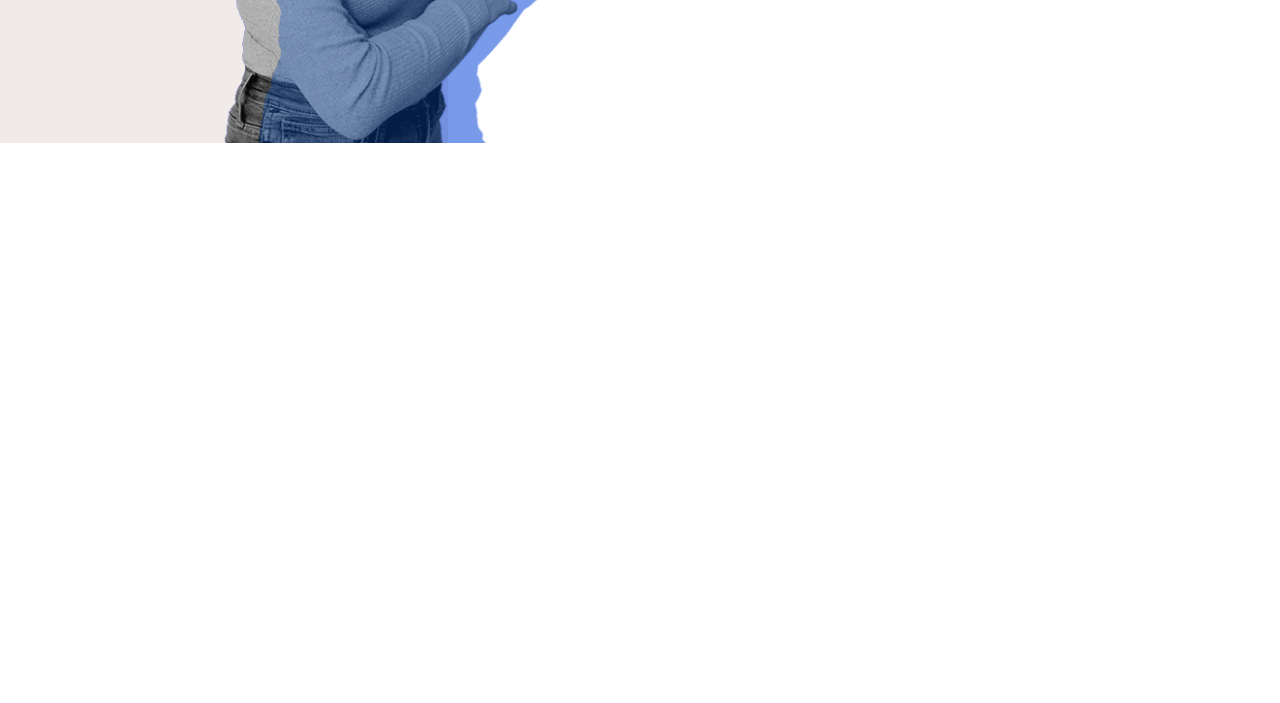
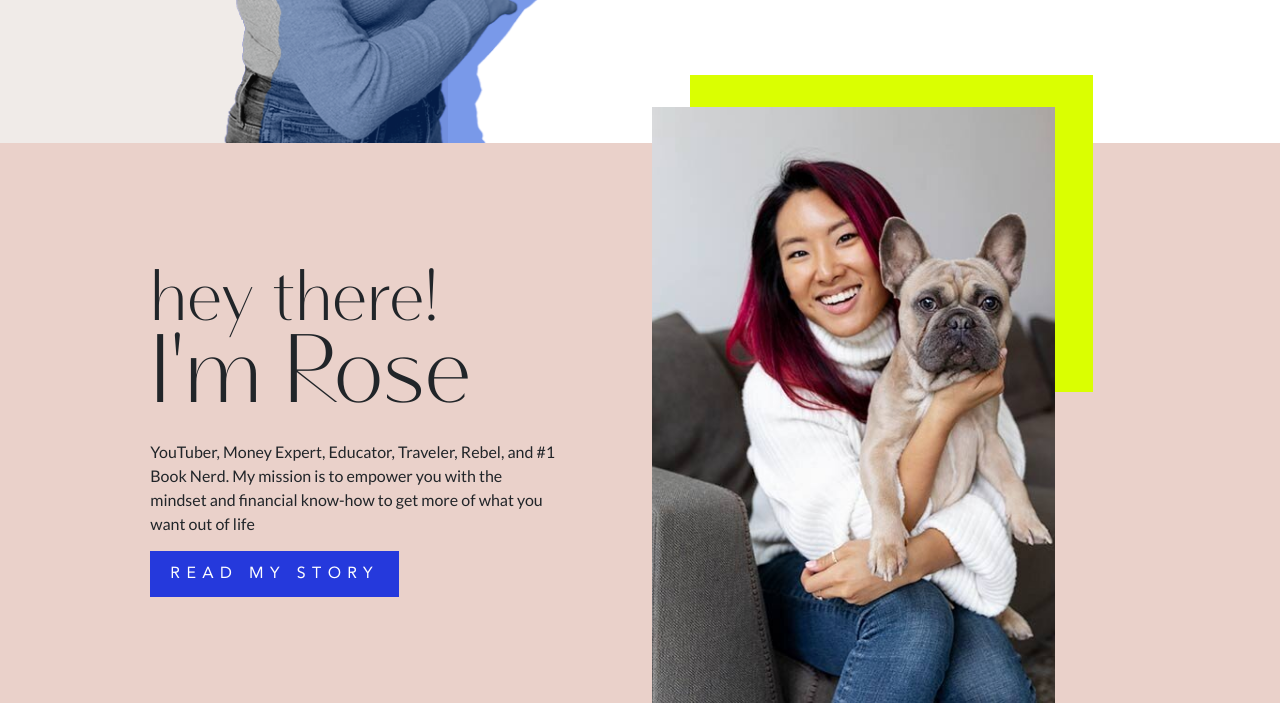
Before and after one commit to sumit09423/P_Persnol, a plain HTML site: page index.html in a window 1280 px wide. Shown: the part 567-1270 px from the top of the page. Before the commit the page ends 800 px from the top, so only its background shows below. Drawn offline with Linux system fonts and the light colour scheme.

Commit message:
Page All Clear

```diff
--- a/index.html
+++ b/index.html
@@ -105,7 +105,11 @@
           <div class="col-md-6 d-flex flex-column justify-content-center px-5">
             <div class="position-relative">
               <span class="circle-span"></span>
-              <h1 class="hero-title VanitasRegular">get good <br> with <br> money</h1>
+              <h1 class="hero-title VanitasRegular">
+                get good <br />
+                with <br />
+                money
+              </h1>
               <img
                 src="./src/assets/animaitonImage/home-s1-art-1.png"
                 alt=""
@@ -120,6 +124,41 @@
       </div>
     </section>
 
+    <!-- Intro Section -->
+    <section>
+      <div class="container-fluid intro-div">
+        <div class="container">
+          <div class="row cust-row">
+            <div
+              class="col-md-6 d-flex flex-column align-items-center justify-content-center"
+            >
+              <div class="w-75 d-flex flex-column">
+                <p class="intro-text-name VanitasRegular">hey there!</p>
+                <p class="myName VanitasRegular">I'm Rose</p>
+                <p class="p-0 m-0 pt-5 align-items-start">
+                  YouTuber, Money Expert, Educator, Traveler, Rebel, and #1 Book
+                  Nerd. My mission is to empower you with the mindset and
+                  financial know-how to get more of what you want out of life
+                </p>
+                <p class="mt-4">
+                  <a href="#" class="cust-btn AvenirProRoman">READ MY STORY</a>
+                </p>
+              </div>
+            </div>
+            <div class="col-md-6 position-relative">
+              <span class="yellow-back"></span>
+              <img
+                src="./src/assets/Dummyimages/about4.jpg"
+                alt=""
+                srcset=""
+                class="intro-img"
+              />
+            </div>
+          </div>
+        </div>
+      </div>
+    </section>
+
     <!-- Javascript -->
     <script
       src="./src/js/bootstrap.bundle.min.js"
--- a/src/css/style.css
+++ b/src/css/style.css
@@ -121,3 +121,62 @@
   padding: 18px 29px;
   text-decoration: none;
 }
+
+/* intro section */
+
+.intro-div {
+  background-color: var(--Chream);
+  height: 560px;
+}
+
+.intro-text-name {
+  font-size: 75px;
+  padding: 0;
+  margin: 0;
+  padding-right: 25px;
+}
+
+.myName {
+  font-size: 100px;
+  padding: 0;
+  margin: 0;
+  line-height: 35px;
+}
+
+.intro-img {
+  width: 403px;
+  height: 596px;
+  object-fit: cover;
+  position: absolute;
+  top: -36px;
+}
+
+.yellow-back::before {
+  width: 403px;
+  height: 317px;
+  position: absolute;
+  top: -68px;
+  left: 50px;
+  content: "";
+  background-color: var(--Yelloe);
+}
+
+.cust-row {
+  height: 560px;
+}
+
+.cust-btn {
+  color: rgba(255, 255, 255, 1);
+  text-transform: uppercase;
+  line-height: 1.5;
+  letter-spacing: 0.4em;
+  font-size: 16px;
+  text-align: center;
+  background-color: var(--btn);
+  padding: 15px 20px;
+  text-decoration: none;
+}
+
+.cust-btn:hover {
+  background-color: #13181a;
+}
```
Also changed, not shown: src/assets/Dummyimages/about4.jpg (added).
